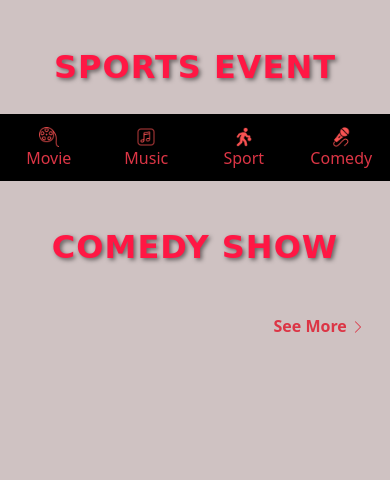
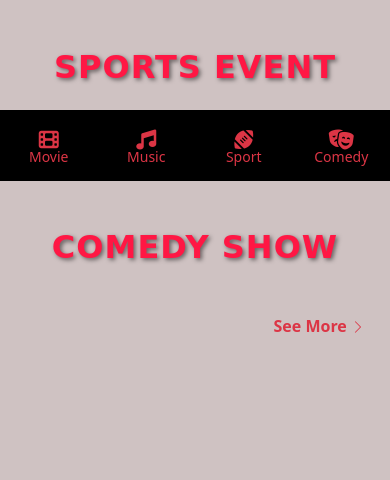
Before and after one commit to santhosh-9876/Show-Time, a Django app: page / in a window 390 px wide. Shown: the part 663-1143 px from the top of the page. Before the commit the page ends 996 px from the top, so only its background shows below. Run offline with Django 5.2, Linux system fonts and the light colour scheme; data that the repository does not hold is empty; some libraries are stand-ins or nearby versions; some web fonts are replaced.

Commit message:
Upgrage version 2.o

```diff
--- a/Frontend/templates/footer.html
+++ b/Frontend/templates/footer.html
@@ -42,33 +42,35 @@ body {
 
 
 
-<!--------------------------------------------------------- footer ------------------------------------------------------------------------------------>
 <footer class="footer mt-auto sticky-bottom">
-<!-- mobile footer -->
-  <div class="container bg-black d-sm-block d-md-none p-0">
+  <!-- Mobile Footer -->
+  <div class="container bg-black foot d-sm-block d-md-none p-0 pt-3">
     <div class="nav-links d-flex justify-content-around py-2">
+
       <a href="{% url 'movie' %}" class="text-center text-decoration-none text-danger">
-        <img src="{% static 'image/Movie.png' %}" alt="" width="20" height="20">
-        <h6 class="mb-0">Movie</h6>
+        <i class="fa-solid fa-film fa-lg mb-1"></i>
+        <div><small>Movie</small></div>
       </a>
 
       <a href="{% url 'music' %}" class="text-center text-decoration-none text-danger">
-        <img src="{% static 'image/music.png'%}" alt="" width="20" height="20">
-        <h6 class="mb-0">Music</h6>
+        <i class="fa-solid fa-music fa-lg mb-1"></i>
+        <div><small>Music</small></div>
       </a>
 
       <a href="{% url 'sports' %}" class="text-center text-decoration-none text-danger">
-        <img src="{% static 'image/sports.png'%}" alt="" width="20" height="20">
-        <h6 class="mb-0">Sport</h6>
+        <i class="fa-solid fa-football fa-lg mb-1"></i>
+        <div><small>Sport</small></div>
       </a>
 
       <a href="{% url 'comedy' %}" class="text-center text-decoration-none text-danger">
-        <img src="{% static 'image/comedy.png'%}" alt="" width="20" height="20">
-        <h6 class="mb-0">Comedy</h6>
+        <i class="fa-solid fa-masks-theater fa-lg mb-1"></i>
+        <div><small>Comedy</small></div>
       </a>
+
     </div>
   </div>
 </footer>
+
 
 
 <!-- Footer -->
--- a/Frontend/templates/index.html
+++ b/Frontend/templates/index.html
@@ -1,5 +1,5 @@
-
 {% load static %}
+{% load django_bootstrap5 %}
 <!DOCTYPE html>
 <html lang="en">
 
@@ -7,38 +7,48 @@
   <meta charset="UTF-8">
   <meta name="viewport" content="width=device-width, initial-scale=1.0">
   <title>Show Time</title>
-  {% load django_bootstrap5 %}
+
+  {# --- Bootstrap CSS & JS --- #}
   {% bootstrap_css %}
   {% bootstrap_javascript %}
 
+  {# --- Custom CSS --- #}
   <link rel="stylesheet" href="{% static 'style.css' %}">
 
+  {# --- Font Awesome & Bootstrap Icons --- #}
+  <link rel="stylesheet" href="https://cdnjs.cloudflare.com/ajax/libs/font-awesome/6.5.2/css/all.min.css">
+  <link rel="stylesheet" href="https://cdn.jsdelivr.net/npm/bootstrap-icons@1.11.3/font/bootstrap-icons.min.css">
 
-<link rel="stylesheet" href="https://cdnjs.cloudflare.com/ajax/libs/font-awesome/6.5.2/css/all.min.css">
-<link rel="stylesheet" href="https://cdn.jsdelivr.net/npm/bootstrap-icons@1.13.1/font/bootstrap-icons.min.css">
-<link rel="stylesheet" href="https://cdnjs.cloudflare.com/ajax/libs/font-awesome/6.5.0/css/all.min.css" integrity="sha512-..." crossorigin="anonymous" referrerpolicy="no-referrer" />
+  {# --- Optional Bootstrap fallback --- #}
+  <link href="https://cdn.jsdelivr.net/npm/bootstrap@5.3.3/dist/css/bootstrap.min.css" rel="stylesheet">
 
 
+   <!-- Font Awesome Free CDN -->
+  <link rel="stylesheet" href="https://cdnjs.cloudflare.com/ajax/libs/font-awesome/6.5.2/css/all.min.css">
 
 
 </head>
 
-<body >
+<body>
 
+  {# --- Navbar --- #}
   {% include 'navbar1.html' %}
-
   {% include 'navbar2.html' %}
 
-
+  {# --- Carousel Section --- #}
   {% include 'carosel.html' %}
 
+  {# --- Collections Section --- #}
+  {% include 'collection.html' %}
 
-  {% include 'collection.html' %}
+  {# --- Footer Section --- #}
+  {% include 'footer.html' %}
+
+  {# --- Bootstrap JS Bundle (includes Popper) --- #}
+  <script src="https://cdn.jsdelivr.net/npm/bootstrap@5.3.3/dist/js/bootstrap.bundle.min.js"></script>
 
 
 
-
-  {% include 'footer.html' %}
 
 
 </body>
```
Also changed, not shown: Frontend/templates/navbar1.html (line endings or trailing spaces).
